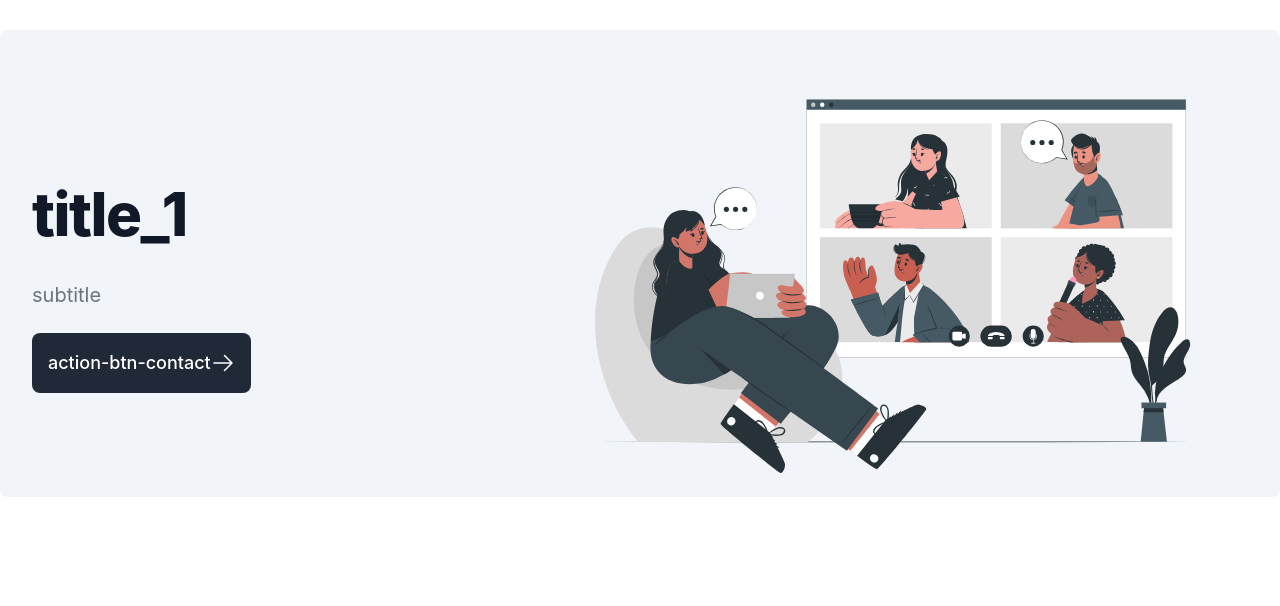
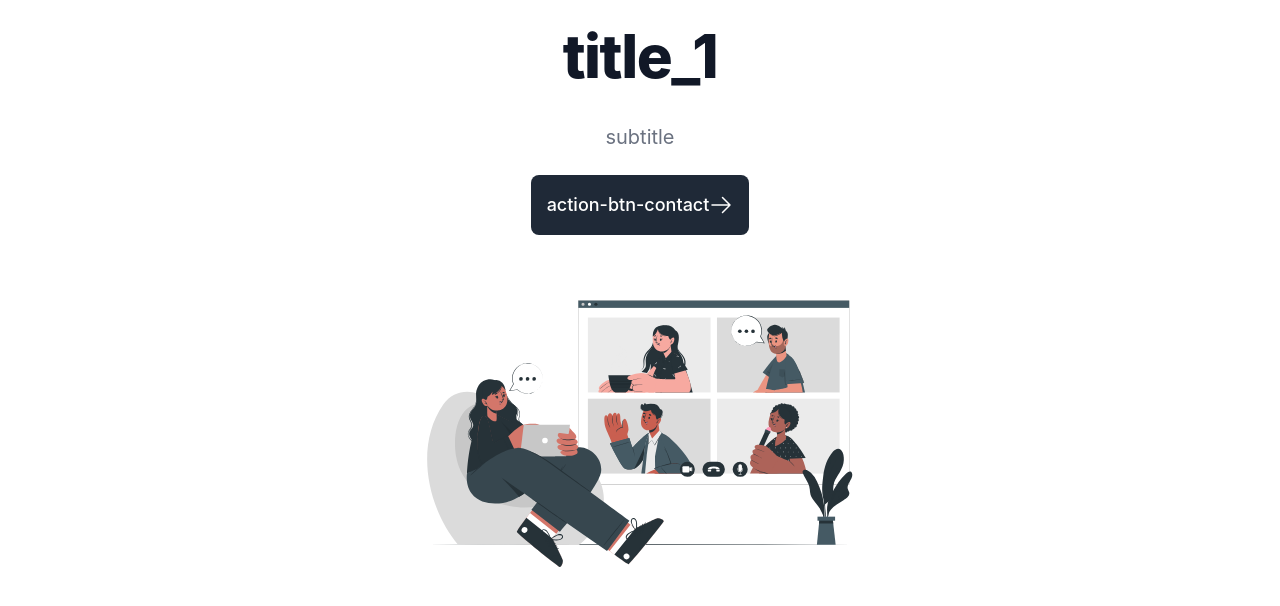
Before and after one commit to fabianelias/seymour-skinner, a Next.js app: page /LandingPage/HeaderSection in a window 1280 px wide. Shown: the top 606 px of the page. Built offline with nearby package versions, Linux system fonts and the light colour scheme.

Commit message:
changes minimal lamding desing

```diff
--- a/components/Container.tsx
+++ b/components/Container.tsx
@@ -37,7 +37,7 @@ export default function Container(props: any) {
       </Head>
       <DocumentsWindow/>
       <Nav locale={'es'} />
-      <main id="skip" className="flex-wrap p-4 container">
+      <main id="skip" className="flex flex-wrap container max-w-7xl px-4">
         {children}
       </main>
       <footer className="container p-4 bg-white rounded-lg shadow md:flex md:items-center md:justify-between md:p-6 dark:bg-gray-800">
--- a/components/Nav.tsx
+++ b/components/Nav.tsx
@@ -35,14 +35,14 @@ const Nav = (props: INav) => {
 
   return (
     <nav className="border-gray-200 px-2 sm:px-4 py-4 rounded dark:bg-gray-900">
-      <div className="container flex flex-wrap justify-between items-center content-center pl-4">
+      <div className="container flex flex-wrap justify-between items-center content-center px-4 max-w-7xl">
         <a href="/" className="flex items-center">
-          <span className="self-center text-2xl font-bold whitespace-nowrap dark:text-white">
-            Talk Fluency
+          <span className="self-center text-3xl font-bold whitespace-nowrap dark:text-white">
+            Talkingchats
           </span>
         </a>
         <div className="hidden w-full md:block md:w-auto" id="navbar-default">
-          <ul className="flex flex-col p-4 mt-4 border  border-gray-100 rounded-lg bg-gray-50 md:flex-row md:space-x-8 md:mt-0 md:text-sm md:font-medium md:border-0 md:bg-white dark:bg-gray-800 md:dark:bg-gray-900 dark:border-gray-700">
+          <ul className="flex flex-col p-4 mt-4 border border-gray-100 rounded-lg bg-gray-50 md:flex-row md:space-x-8 md:mt-0 md:text-md md:font-medium md:border-0 md:bg-white dark:bg-gray-800 md:dark:bg-gray-900 dark:border-gray-700">
             <li>
             <NavItem href={'/'} text="Home" />
             </li>
--- a/next-i18next.config.js
+++ b/next-i18next.config.js
@@ -2,8 +2,8 @@ const path = require('path');
 
 module.exports = {
   i18n: {
-    locales: ['es', 'en'],
-    defaultLocale: 'es',
+    locales: ['en'],
+    defaultLocale: 'en',
   },
   localePath: path.resolve('./public/locales')
 };
--- a/pages/LandingPage/HeaderSection.tsx
+++ b/pages/LandingPage/HeaderSection.tsx
@@ -14,8 +14,8 @@ const HeaderSection = (props: IHeaderSection) => {
   const { t } = useTranslation('landing')
 
   return (
-    <Row className='md:mt-[30px] px-8  bg-slate-100 dark:bg-transparent rounded-lg'>
-      <Col xs={24} md={10} lg={10} className={'md:mt-[50px] text-left content-center py-4'}>
+    <Row className='px-8 dark:bg-transparent rounded-lg'>
+      <Col xs={24} md={24} lg={24} className={'md:mt-[10px] text-center content-center py-4'}>
         <h1 className="mb-4 text-3xl font-extrabold tracking-tight leading-none text-gray-900 md:text-5xl lg:text-6xl dark:text-white">
           {t("title_1")}
         </h1>
@@ -34,11 +34,11 @@ const HeaderSection = (props: IHeaderSection) => {
         </Link>
         {' '}
       </Col>
-      <Col xs={24} md={14} lg={14}>
+      <Col xs={24} md={24} lg={24}>
         <Image
           alt="Online illustrations by Storyset"
-          height={700}
-          width={700}
+          height={500}
+          width={500}
           src="/resources/team-cuate.svg"
           className="img-landing"
         />
--- a/pages/contact/index.tsx
+++ b/pages/contact/index.tsx
@@ -10,7 +10,7 @@ const Contact = () => {
 
   return (
     <Container { ...{title: title}}>
-      <div>
+      <div className='w-full'>
         <iframe src="https://docs.google.com/forms/d/e/1FAIpQLScQBdBTdWQgEYeNWWo2lNFqMW0ttbkTIA_WPbjZntSbFg1i3g/viewform?embedded=true" width="100%" height="1100">Cargando…</iframe>
       </div>
     </Container>
--- a/pages/contact/join.tsx
+++ b/pages/contact/join.tsx
@@ -10,7 +10,7 @@ const Contact = () => {
   const title = t("head.title_join")
   return (
     <Container { ...{title: title}}>
-      <Row>
+      <Row className='w-full'>
         <Col span={24} className={'flex items-center content-center'}>
         <iframe src="https://docs.google.com/forms/d/e/1FAIpQLScI6NET4hPfp2PwcfQm3TdE7R-YN1M9ynMP4J6BDZfzZLuZTg/viewform?embedded=true" width="100%" height="1500px">Cargando…</iframe>
         </Col>
--- a/pages/shots/index.tsx
+++ b/pages/shots/index.tsx
@@ -24,12 +24,11 @@ const Shorts = (props: any) => {
 
     <Suspense fallback={false}>
       <Container {...metaData} >
-          <Row className='px-8  bg-slate-100 dark:bg-transparent rounded-lg'>
+          <Row className='w-full dark:bg-transparent rounded-lg'>
             <Col xs={24} md={10} lg={10} className={'md:mt-[50px] text-left content-center py-4'}>
               <h1 className="mb-4 text-3xl font-extrabold tracking-tight leading-none text-gray-900 md:text-5xl lg:text-6xl dark:text-white">
                 {t("blog.title")}
               </h1>
-              <br />
               <p className="mb-6 text-lg font-normal text-gray-500 lg:text-xl dark:text-gray-400">
                 {t("blog.description")}
               </p>
@@ -46,8 +45,8 @@ const Shorts = (props: any) => {
             <Col xs={24} md={14} lg={14} className={'hidden md:block lg:block'}>
               <Image
                 alt="Online illustrations by Storyset"
-                height={600}
-                width={600}
+                height={400}
+                width={400}
                 src="/resources/team-pana.svg"
                 className="img-landing"
               />
@@ -60,7 +59,7 @@ const Shorts = (props: any) => {
               <Link href={`${props.locale}/contact`} ><span className="font-medium">{t("action-btn-contact")}</span></Link>
             </div>
             </Col>
-            <Col xs={24} sm={15} md={16} lg={16} className={'dark:bg-gray-900 mt-5 rounded-xl'}>
+            <Col xs={24} sm={15} md={24} lg={24} className={'dark:bg-gray-900 mt-5 rounded-xl'}>
               {!shots.length ? (
                 <h1>No hay shots</h1>
               ) :
@@ -77,7 +76,7 @@ const Shorts = (props: any) => {
 
               <Newsletter></Newsletter>
             </Col>
-            <Col xs={24} md={8} lg={8} className={'md:border-l-2 mt-10 px-2'}>
+            <Col xs={24} md={24} lg={24} className={'hidden mt-10 px-2'}>
               <Duolingo></Duolingo>
             </Col>
           </Row>
```
Also changed, not shown: 1 other file (tests, documents, lock files or other folders).
